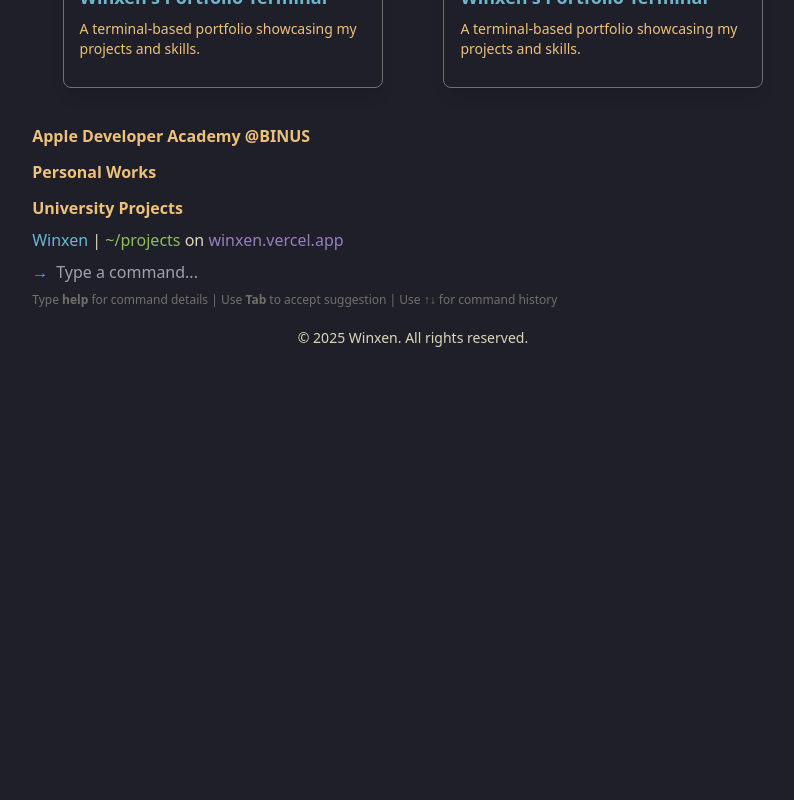
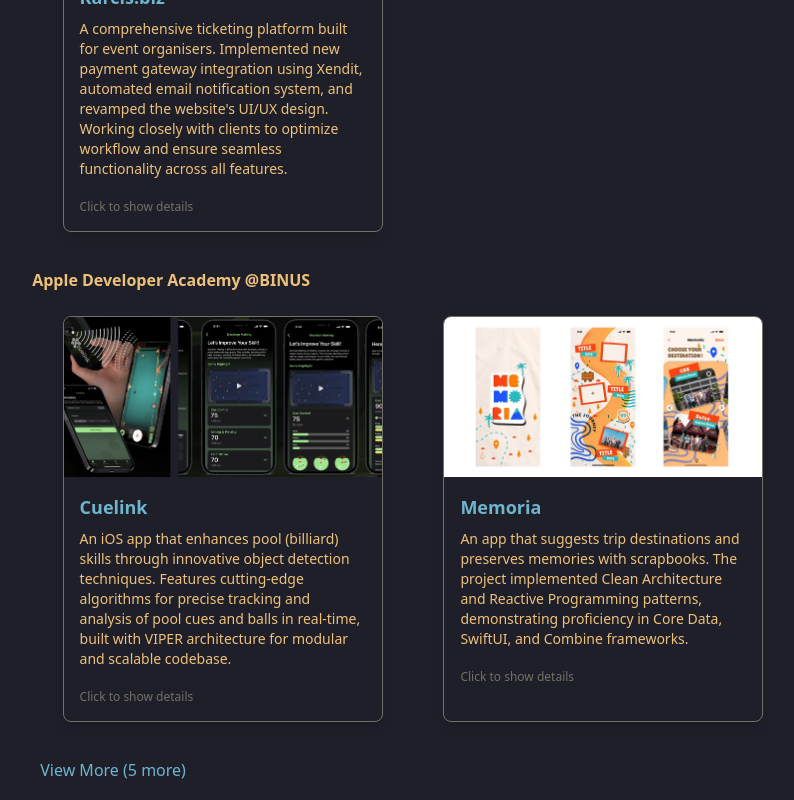
Before and after one commit to winxene/winxen, a Next.js app: page /projects in a window 1280 px wide. Shown: the part 1260-2060 px from the top of the page, without its empty margins (227-1021 px from the left). Before the commit the page ends 1628 px from the top, so only its background shows below. Built offline with nearby package versions, Linux system fonts and the light colour scheme.

Commit message:
feat: added project page

```diff
--- a/src/app/projects/page.tsx
+++ b/src/app/projects/page.tsx
@@ -1,7 +1,7 @@
 "use client";
 
 import TerminalPane from "@/components/ui/TerminalPane";
-import { FC, useState } from "react";
+import { FC, useState, useMemo } from "react";
 import PageLayout from "../page-layout";
 import ReadmeCard from "@/components/ui/ReadmeCard";
 import TerminalHistoryPane from "@/components/ui/Terminal/TerminalHistoryPane";
@@ -10,18 +10,79 @@ import { PROGRAMMING_LANGUAGES } from "@/constants/projects/programmingLanguages
 import { TECH_STACKS } from "@/constants/projects/techstacks";
 import FormattedText from "@/components/common/FormattedText";
 import ProjectCard from "@/components/ui/Projects/ProjectCard";
+import { ProjectCategory } from "@/constants/enums/ProjectCategory";
+import { Projects as ProjectType } from "@/types/projects";
+import { PROJECT_LISTS } from "@/constants/projects/projects";
 
 const Projects: FC = () => {
   const [showContent, setShowContent] = useState(true);
+  const [showAllPersonal, setShowAllPersonal] = useState(false);
+  const [showAllAcademy, setShowAllAcademy] = useState(false);
+  const [showAllUniversity, setShowAllUniversity] = useState(false);
   const path = "~" + usePathname();
+
+  const groupedProjects = useMemo(() => {
+    return PROJECT_LISTS.reduce(
+      (acc, project) => {
+        const category = project.projectCategory;
+        if (!acc[category]) {
+          acc[category] = [];
+        }
+        acc[category].push(project);
+        return acc;
+      },
+      {} as Record<ProjectCategory, ProjectType[]>,
+    );
+  }, []);
+
+  const renderProjectSection = (
+    projects: ProjectType[],
+    showAll: boolean,
+    setShowAll: (show: boolean) => void,
+    limit: number = 2,
+  ) => {
+    const displayedProjects = showAll ? projects : projects.slice(0, limit);
+    const hasMore = projects.length > limit;
+
+    return (
+      <>
+        <div className="grid grid-cols-1 lg:grid-cols-2 w-full justify-between">
+          {displayedProjects.map((project, index) => (
+            <ProjectCard
+              key={`${project.endpoint}-${index}`}
+              title={project.title}
+              description={project.descriptions}
+              link={project.endpoint}
+              publicationLink={project.publicationLink?.[0] || ""}
+              techStack={project.techStack}
+              yearAccomplished={project.yearAccomplished}
+              role={project.role}
+              image={project.imageLocation?.[0] || "/projects.png"}
+            />
+          ))}
+        </div>
+        {hasMore && (
+          <button
+            onClick={() => setShowAll(!showAll)}
+            className="text-link hover:text-linkAlt transition-colors duration-200 mt-2 focus:outline-none focus:ring-2 focus:ring-blue-500 focus:ring-opacity-50 rounded px-2 py-1"
+          >
+            {showAll
+              ? "View Less"
+              : `View More (${projects.length - limit} more)`}
+          </button>
+        )}
+      </>
+    );
+  };
+
   return (
     <PageLayout
       title="Projects - Winxen's Portfolio Terminal"
       contentDescription="Winxen personal website. Contains projects and information about me."
     >
       {showContent && (
-        <div className="flex flex-col items-center justify-center animate-fade-in-up min-w-full text-sm md:text-base">
-          <div className="relative items-left justify-center space-y-0 top-24 md:top-0 lg:space-y-4 w-[70%] mx-auto ">
+        <div className="flex flex-col items-center justify-center animate-fade-in-up min-w-full text-sm md:text-base mx-auto">
+          <div className="relative items-left justify-center space-y-0 top-24 md:top-0 lg:space-y-4 w-[70%]">
             <TerminalHistoryPane currentPath={path} text="cd help" />
           </div>
           <ReadmeCard>
@@ -75,33 +136,52 @@ const Projects: FC = () => {
             <p>---------------</p>
           </div>
           <div className="flex flex-col items-start justify-center w-[70%] mx-auto">
-            <p className="text-title font-bold mt-3">Works</p>
-            <div className="grid grid-cols-1 md:grid-cols-2 w-full justify-between">
-              {/* TODO: Use loop for handling this card */}
-              <ProjectCard
-                title="Winxen's Portfolio Terminal"
-                description="A terminal-based portfolio showcasing my projects and skills."
-                link="/1"
-                image=""
-              />
-              <ProjectCard
-                title="Winxen's Portfolio Terminal"
-                description="A terminal-based portfolio showcasing my projects and skills."
-                link="/1"
-                image=""
-              />
-            </div>
-            <p className="text-title font-bold mt-3">
-              Apple Developer Academy @BINUS
-            </p>
-            {/* TODO: Use loop for handling this card & filter logic to show 2*/}
-            {/* view more */}
-            <p className="text-title font-bold mt-3">Personal Works</p>
-            {/* TODO: Use loop for handling this card & filter logic to show 2*/}
-            {/* view more */}
-            <p className="text-title font-bold mt-3">University Projects</p>
-            {/* TODO: Use loop for handling this card & filter logic to show 2*/}
-            {/* view more */}
+            {/* Work Projects */}
+            {groupedProjects[ProjectCategory.WORK] && (
+              <>
+                <p className="text-title font-bold mt-3">Work Projects</p>
+                {renderProjectSection(
+                  groupedProjects[ProjectCategory.WORK],
+                  showAllUniversity,
+                  setShowAllUniversity,
+                )}
+              </>
+            )}
+            {/* Personal Works */}
+            {groupedProjects[ProjectCategory.PERSONAL] && (
+              <>
+                <p className="text-title font-bold mt-3">Personal Works</p>
+                {renderProjectSection(
+                  groupedProjects[ProjectCategory.PERSONAL],
+                  showAllPersonal,
+                  setShowAllPersonal,
+                )}
+              </>
+            )}
+            {/* Apple Developer Academy Projects */}
+            {groupedProjects[ProjectCategory.INTERNSHIP] && (
+              <>
+                <p className="text-title font-bold mt-3">
+                  Apple Developer Academy @BINUS
+                </p>
+                {renderProjectSection(
+                  groupedProjects[ProjectCategory.INTERNSHIP],
+                  showAllAcademy,
+                  setShowAllAcademy,
+                )}
+              </>
+            )}
+            {/* University Projects */}
+            {groupedProjects[ProjectCategory.UNIVERSITY] && (
+              <>
+                <p className="text-title font-bold mt-3">University Projects</p>
+                {renderProjectSection(
+                  groupedProjects[ProjectCategory.UNIVERSITY],
+                  showAllUniversity,
+                  setShowAllUniversity,
+                )}
+              </>
+            )}
           </div>
         </div>
       )}
```
